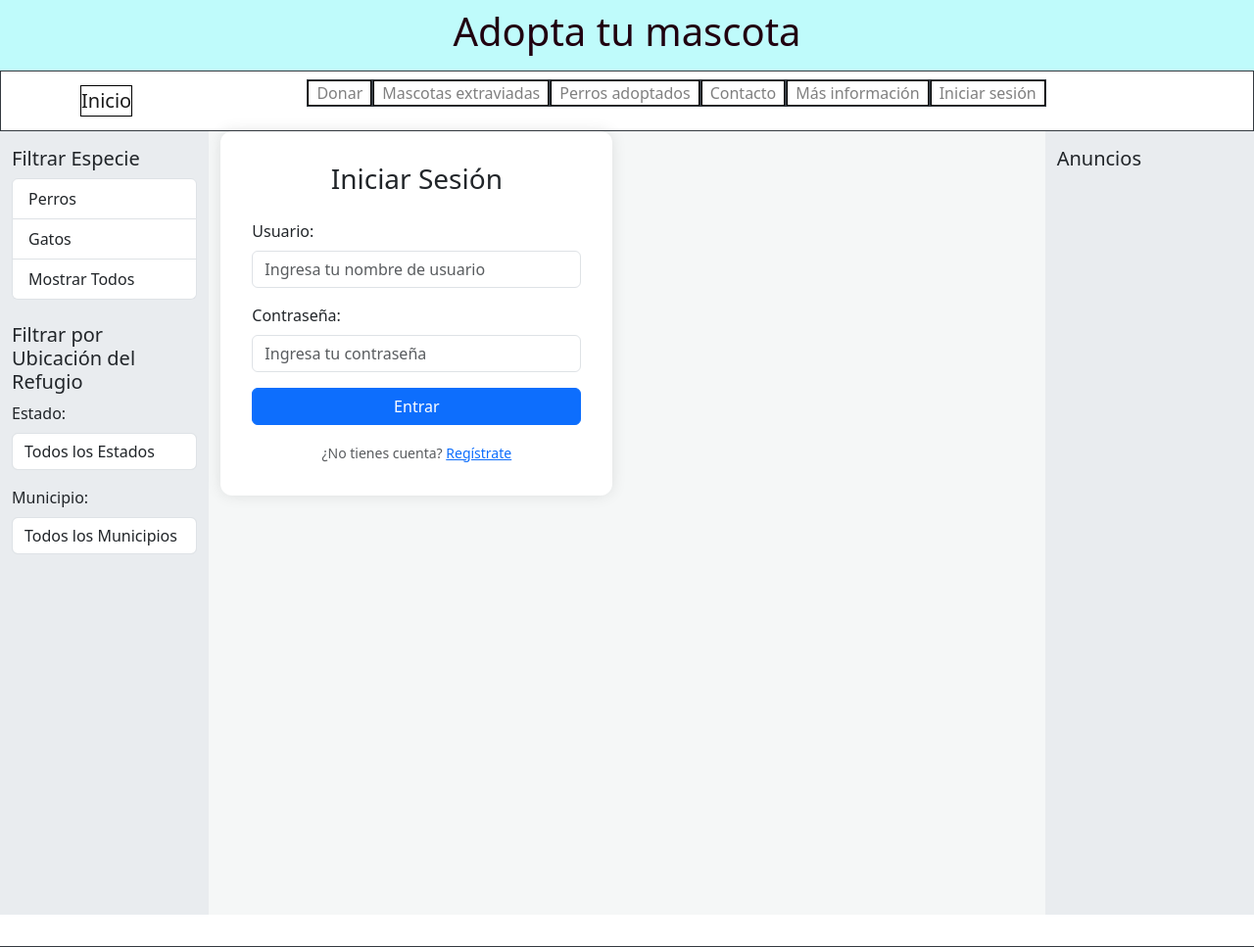
After one commit to ChecoGC/PetLove, a Django app: page /login/ in a window 1280 px wide. The commit adds this page. Shown: the top 967 px of the page at 98% size. Run offline with Django 5.2, Linux system fonts and the light colour scheme; data comes from the database, SQL or seed files in the repository; data that the repository does not hold is empty.

Commit message:
agrega el boton para iniciar sesion y el submenu dropable Mi perfil junto al boton cerrar sesion

```diff
--- a/adop/core/templates/base.html
+++ b/adop/core/templates/base.html
@@ -107,6 +107,23 @@
                         <li class="nav-item"><a class="nav-link" href="{% url 'registrar_refugio' %}">Perros adoptados</a></li>
                         <li class="nav-item"><a class="nav-link" href="{% url 'mensaje' %}">Contacto</a></li>
                         <li class="nav-item"><a class="nav-link" href="#">Más información</a></li>
+                        <!-- Logica de el item iniciar sesion / perfil-->
+                        <li class="nav-item dropdown">
+                            {% if user.is_authenticated %}
+                            <a class="nav-link dropdown-toggle" href="#" id="perfilMenu" role="button" data-bs-toggle="dropdown" aria-expanded="false">
+                                Mi perfil
+                            </a>
+                            <ul class="dropdown-menu dropdown-menu-end" aria-labelledby="perfilMenu">
+                                <li><a class="dropdown-item" href="#">Mis solicitudes de adopción</a></li>
+                                <li><a class="dropdown-item" href="#">Mis adopciones</a></li>
+                                <li><a class="dropdown-item" href="#">Mis mensajes</a></li>
+                                <li><hr class="dropdown-divider"></li>
+                                <li><a class="dropdown-item text-danger" href="{% url 'logout' %}">Cerrar sesión</a></li>
+                            </ul>
+                            {% else %}
+                            <a class="nav-link" href="{% url 'login' %}">Iniciar sesión</a>
+                            {% endif %}
+                        </li>
                     </ul>
             </div>
         </div>
@@ -282,6 +299,8 @@
         realizarFiltro();
     });
     </script>
+    <script src="https://cdn.jsdelivr.net/npm/bootstrap@5.3.3/dist/js/bootstrap.bundle.min.js"></script>
+
 </body>
 
 </html>
--- /dev/null
+++ b/adop/core/templates/login.html
@@ -0,0 +1,62 @@
+{% extends "base.html" %}
+
+{% block title %}Lista de mascotas{% endblock %}
+
+{% block content %}
+<link href="https://cdn.jsdelivr.net/npm/bootstrap@5.3.3/dist/css/bootstrap.min.css" rel="stylesheet">
+
+    <style>
+        .login-card {
+            width: 100%;
+            max-width: 400px;
+            border-radius: 12px;
+            box-shadow: 0 0 15px rgba(0,0,0,0.1);
+            background: white;
+            padding: 2rem;
+        }
+    </style>
+
+
+<div class="login-card">
+    <h3 class="text-center mb-4">Iniciar Sesión</h3>
+
+    {% if error %}
+        <div class="alert alert-danger text-center">
+            {{ error }}
+        </div>
+    {% endif %}
+
+    <form method="POST" action="">
+        {% csrf_token %}
+
+        <div class="mb-3">
+            <label for="username" class="form-label">Usuario:</label>
+            <input
+                type="text"
+                id="username"
+                name="username"
+                class="form-control"
+                placeholder="Ingresa tu nombre de usuario"
+                required>
+        </div>
+
+        <div class="mb-3">
+            <label for="password" class="form-label">Contraseña:</label>
+            <input
+                type="password"
+                id="password"
+                name="password"
+                class="form-control"
+                placeholder="Ingresa tu contraseña"
+                required>
+        </div>
+
+        <button type="submit" class="btn btn-primary w-100">Entrar</button>
+    </form>
+
+    <div class="text-center mt-3">
+        <small class="text-muted">¿No tienes cuenta? <a href="#">Regístrate</a></small>
+    </div>
+</div>
+
+{% endblock %}
--- a/adop/core/urls.py
+++ b/adop/core/urls.py
@@ -3,7 +3,7 @@ from .views import index, mensaje, registrar_refugio
 from . import views
 
 from rest_framework import routers
-from .views import MascotaViewSet , SolicitudAdopcionViewSet, MensajeViewSet, RefugioViewSet, obtener_filtros_ubicacion
+from .views import MascotaViewSet , SolicitudAdopcionViewSet, MensajeViewSet, RefugioViewSet
 
 router = routers.DefaultRouter()
 router.register(r'api/mascotas', MascotaViewSet)
@@ -17,8 +17,10 @@ urlpatterns = [
     path('mascota/<int:id>/', views.detalle_mascota, name='detalle_mascota'),
     path("adoptar/<int:mascota_id>/", views.formulario_adopcion, name="formulario_adopcion"),
     path('mensaje/', mensaje, name='mensaje'),
-    path('api/filtros-ubicacion/', obtener_filtros_ubicacion, name='filtros_ubicacion_api'),
+    path('api/filtros-ubicacion/', views.obtener_filtros_ubicacion, name='filtros_ubicacion_api'),
     path('registrar-refugio/', registrar_refugio, name='registrar_refugio'),
     path('', include(router.urls)),
     path('filtrar/', views.filtrar_mascotas_view, name='filtrar_mascotas'),
+    path('login/', views.login_view, name='login'),
+    path('logout/', views.logout_view, name='logout'),
 ]
--- a/adop/core/views.py
+++ b/adop/core/views.py
@@ -1,5 +1,5 @@
 import requests
-from django.shortcuts import render, get_object_or_404
+from django.shortcuts import render, get_object_or_404, redirect
 from .models import Mascota, SolicitudAdopcion, Mensaje, Refugio
 
 from rest_framework import viewsets
@@ -9,6 +9,8 @@ from .models import Mascota
 from django.template.loader import render_to_string
 from django.http import JsonResponse, HttpResponse
 from .models import Mascota, Refugio
+
+from django.contrib.auth import authenticate, login, logout
 
 #Vista basada en una funcion
 # cargan los datos desde la api
@@ -106,3 +108,21 @@ def obtener_filtros_ubicacion(request):
         'estados': list(estados),
         'municipios': list(municipios)
     })
+
+def login_view(request):
+    if request.method == 'POST':
+        username = request.POST['username']
+        password = request.POST['password']
+        user = authenticate(request, username=username, password=password)
+
+        if user is not None:
+            login(request, user)  # inicia sesion
+            return redirect('inicio')
+        else:
+            return render(request, 'login.html', {'error': 'Credenciales inválidas'})
+
+    return render(request, 'login.html')
+
+def logout_view(request):
+    logout(request)
+    return redirect('inicio')
```
